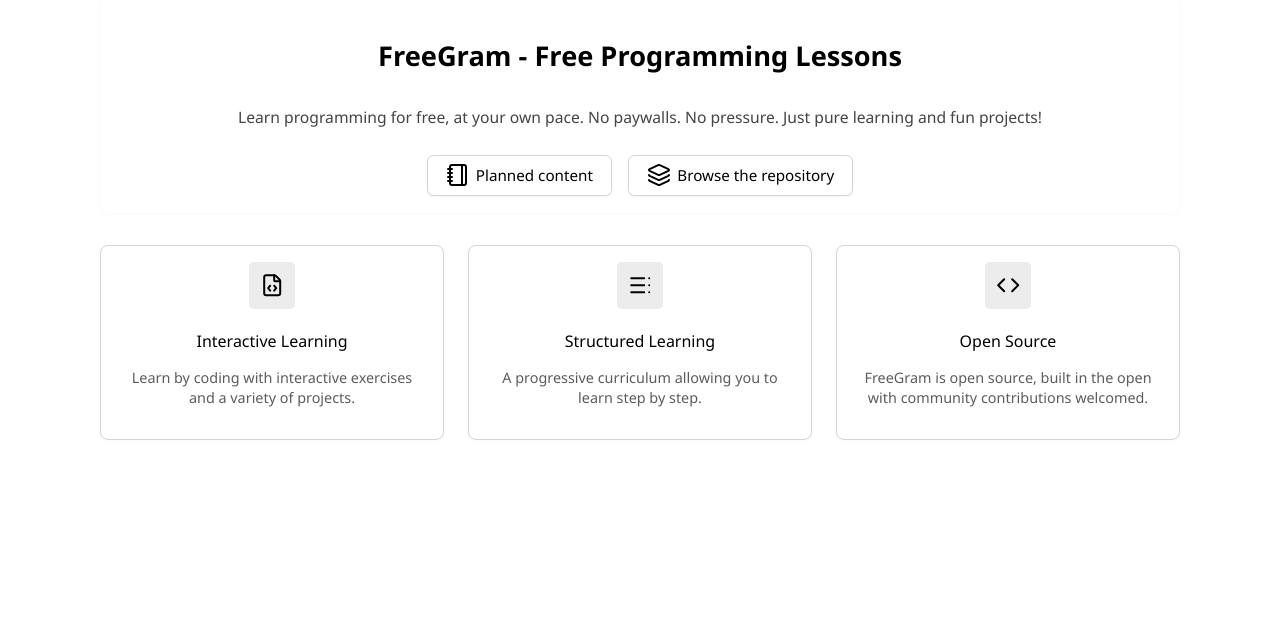
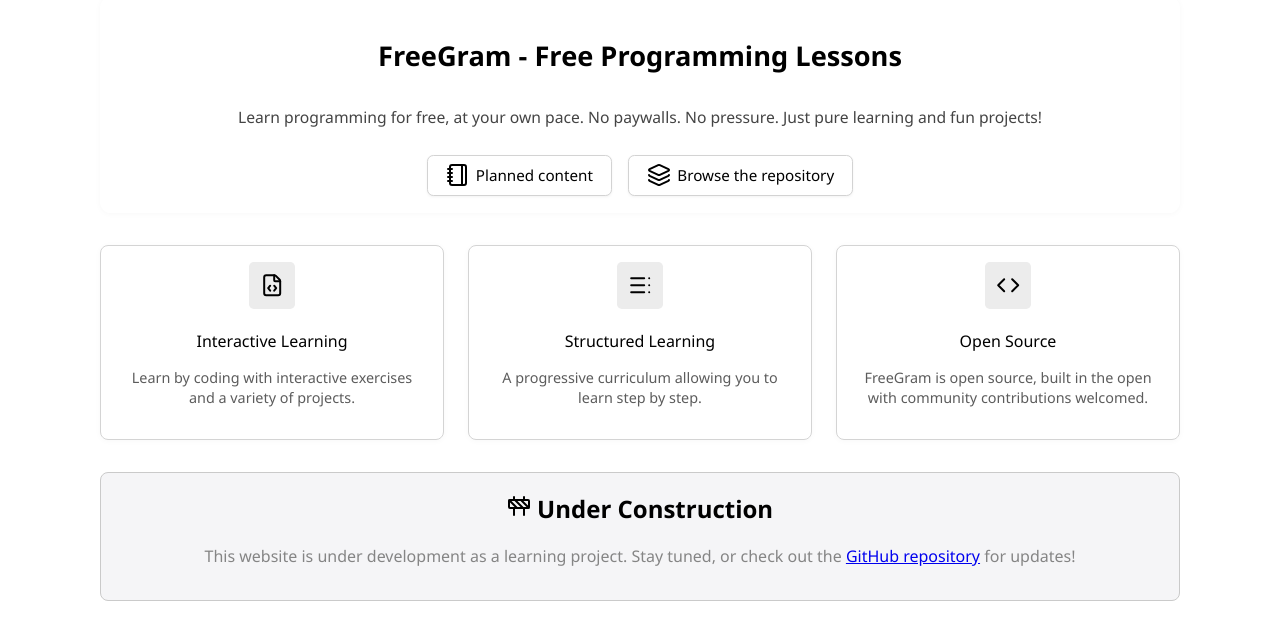
Before and after one commit to AnBasement/FreeGram, a website: page src/pages/index.html in a window 1280 px wide. Shown: the part 118-758 px from the top of the page. Drawn offline with nearby package versions, Linux system fonts and the light colour scheme.

Commit message:
adding "under cosntruction" card to index

```diff
--- a/src/pages/index.html
+++ b/src/pages/index.html
@@ -65,6 +65,11 @@
                 <p>FreeGram is open source, built in the open with community contributions welcomed.</p>
             </div>
         </section>
+        <div class="spacer"></div>
+        <section class="under-construction">
+            <h2><i data-lucide="construction" id="construction-icon"></i> Under Construction</h2>
+            <p>This website is under development as a learning project. Stay tuned, or check out the <a href="https://github.com/AnBasement/FreeGram">GitHub repository</a> for updates!</p>
+        </section>
         <script src="../scripts/script.js"></script>
         <script>
             lucide.createIcons();
--- a/src/styles/styles.css
+++ b/src/styles/styles.css
@@ -276,6 +276,19 @@
     line-height: 1.4;
 }
 
+.under-construction {
+    background: #f5f5f7;
+    border: 1px solid #cacaca;
+    border-radius: 0.5rem;
+}
+
+.under-construction p {
+    padding: 0 1rem 1rem 1rem;
+    color: #858585;
+    margin-top: 0.5rem;
+    line-height: 1.4;
+}
+
 @media (min-width: 600px) {
     .hero h1 {
         font-size: 1.7rem;
```
